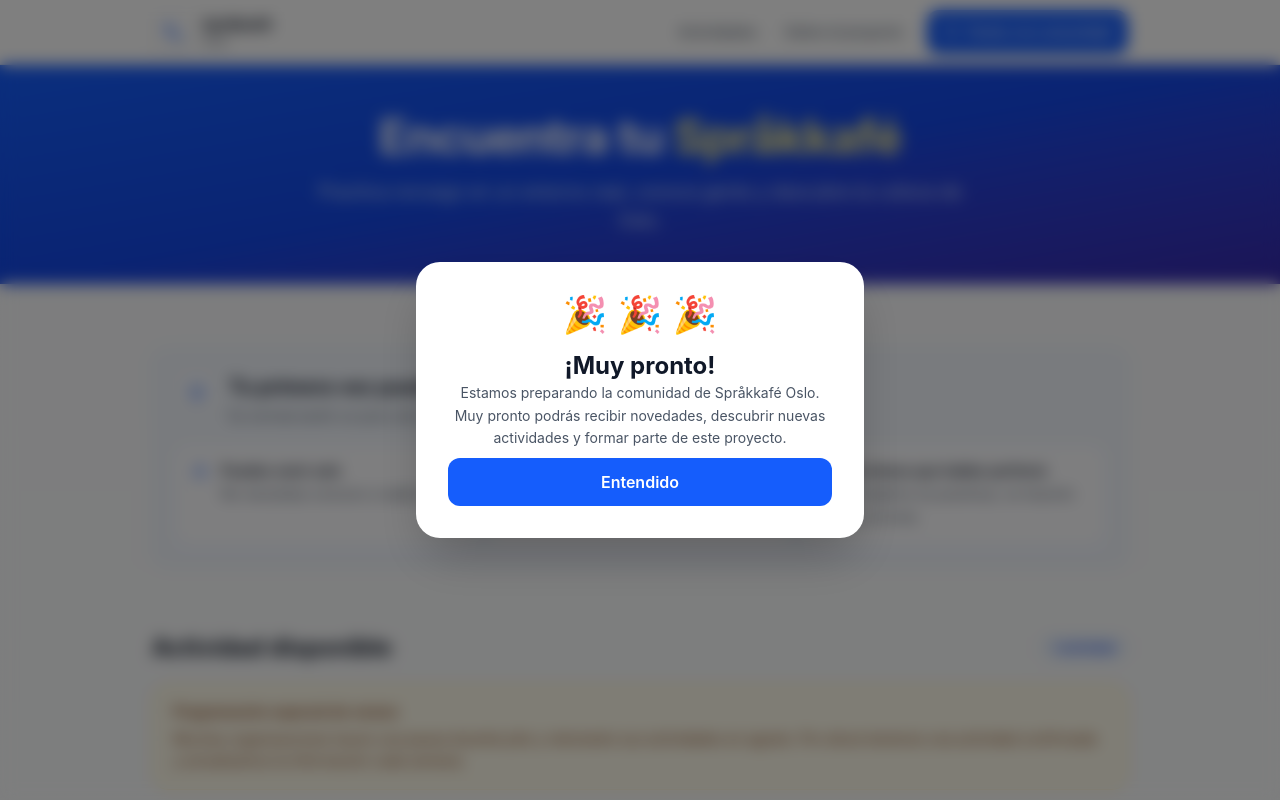
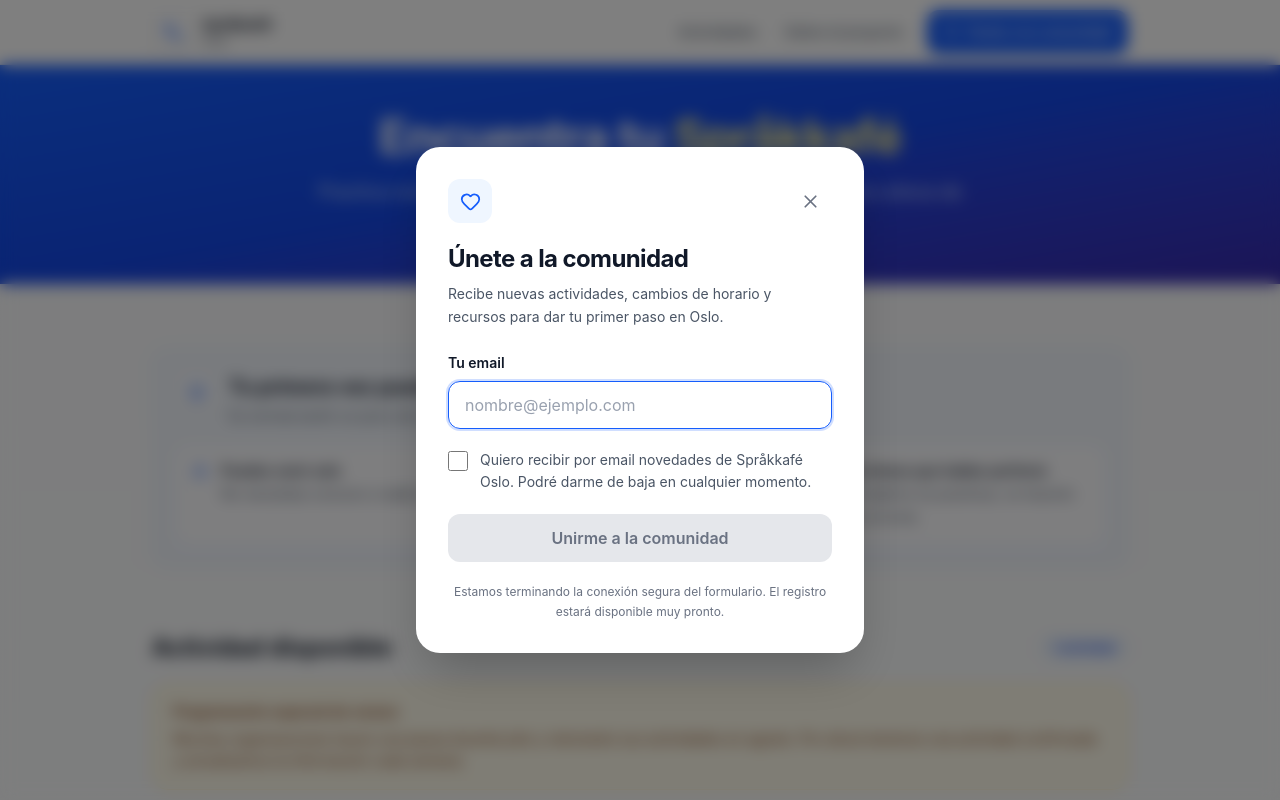
Before and after one commit to DaniBetanD/sprakkafe-oslo, a React (Vite) app: page / in a window 1280 px wide. Both pictures are taken after a click on the button "Únete a la comunidad". Shown: the top 800 px of the page. Built offline with nearby package versions, Linux system fonts and the light colour scheme.

Commit message:
feat: prepare community signup form

```diff
--- /dev/null
+++ b/src/components/CommunitySignupModal.jsx
@@ -0,0 +1,132 @@
+import { useEffect, useRef } from "react";
+import { createPortal } from "react-dom";
+import { Heart, X } from "lucide-react";
+
+export default function CommunitySignupModal({ onClose }) {
+    const dialogRef = useRef(null);
+    const emailRef = useRef(null);
+
+    useEffect(() => {
+        const appRoot = document.getElementById("root");
+        const previousOverflow = document.body.style.overflow;
+        const previousFocus = document.activeElement;
+        appRoot.setAttribute("inert", "");
+        document.body.style.overflow = "hidden";
+        emailRef.current?.focus();
+
+        const handleKeyDown = (event) => {
+            if (event.key === "Escape") {
+                onClose();
+                return;
+            }
+            if (event.key !== "Tab") return;
+
+            const elements = dialogRef.current?.querySelectorAll(
+                'input, button:not([disabled]), [tabindex]:not([tabindex="-1"])',
+            );
+            if (!elements?.length) return;
+            const firstElement = elements[0];
+            const lastElement = elements[elements.length - 1];
+
+            if (event.shiftKey && document.activeElement === firstElement) {
+                event.preventDefault();
+                lastElement.focus();
+            } else if (!event.shiftKey && document.activeElement === lastElement) {
+                event.preventDefault();
+                firstElement.focus();
+            }
+        };
+
+        document.addEventListener("keydown", handleKeyDown);
+        return () => {
+            appRoot.removeAttribute("inert");
+            document.body.style.overflow = previousOverflow;
+            document.removeEventListener("keydown", handleKeyDown);
+            previousFocus?.focus();
+        };
+    }, [onClose]);
+
+    return createPortal(
+        <div
+            className="fixed inset-0 z-50 flex items-end justify-center bg-black/50 p-0 backdrop-blur-sm sm:items-center sm:p-4"
+            role="presentation"
+            onMouseDown={(event) => {
+                if (event.target === event.currentTarget) onClose();
+            }}
+        >
+            <div
+                ref={dialogRef}
+                role="dialog"
+                aria-modal="true"
+                aria-labelledby="community-modal-title"
+                aria-describedby="community-modal-description community-form-status"
+                className="max-h-[92vh] w-full max-w-md overflow-y-auto rounded-t-3xl bg-white p-6 shadow-2xl sm:rounded-3xl sm:p-8"
+            >
+                <div className="mb-5 flex items-start justify-between gap-4">
+                    <div className="flex h-11 w-11 shrink-0 items-center justify-center rounded-xl bg-blue-50 text-blue-600" aria-hidden="true">
+                        <Heart size={21} />
+                    </div>
+                    <button
+                        type="button"
+                        onClick={onClose}
+                        className="flex h-11 w-11 shrink-0 items-center justify-center rounded-lg text-gray-500 transition hover:bg-gray-100 hover:text-gray-900 focus-visible:outline-none focus-visible:ring-2 focus-visible:ring-blue-600"
+                        aria-label="Cerrar formulario"
+                    >
+                        <X size={21} />
+                    </button>
+                </div>
+
+                <h2 id="community-modal-title" className="text-2xl font-bold tracking-tight text-gray-900">
+                    Únete a la comunidad
+                </h2>
+                <p id="community-modal-description" className="mt-2 text-sm leading-relaxed text-gray-600">
+                    Recibe nuevas actividades, cambios de horario y recursos para dar tu primer paso en Oslo.
+                </p>
+
+                <form className="mt-6 space-y-5" onSubmit={(event) => event.preventDefault()}>
+                    <div>
+                        <label htmlFor="community-email" className="mb-2 block text-sm font-semibold text-gray-900">
+                            Tu email
+                        </label>
+                        <input
+                            ref={emailRef}
+                            id="community-email"
+                            name="email"
+                            type="email"
+                            inputMode="email"
+                            autoComplete="email"
+                            required
+                            placeholder="nombre@ejemplo.com"
+                            className="min-h-12 w-full rounded-xl border border-gray-300 px-4 text-base text-gray-900 outline-none transition placeholder:text-gray-400 focus:border-blue-600 focus:ring-2 focus:ring-blue-600/20"
+                        />
+                    </div>
+
+                    <label className="flex cursor-pointer items-start gap-3 text-sm leading-relaxed text-gray-600">
+                        <input
+                            name="consent"
+                            type="checkbox"
+                            required
+                            className="mt-0.5 h-5 w-5 shrink-0 rounded border-gray-300 accent-blue-600"
+                        />
+                        <span>
+                            Quiero recibir por email novedades de Språkkafé Oslo. Podré darme de baja en cualquier momento.
+                        </span>
+                    </label>
+
+                    <button
+                        type="submit"
+                        disabled
+                        aria-describedby="community-form-status"
+                        className="min-h-12 w-full cursor-not-allowed rounded-xl bg-gray-200 px-6 font-semibold text-gray-500"
+                    >
+                        Unirme a la comunidad
+                    </button>
+                    <p id="community-form-status" className="text-center text-xs leading-relaxed text-gray-500">
+                        Estamos terminando la conexión segura del formulario. El registro estará disponible muy pronto.
+                    </p>
+                </form>
+            </div>
+        </div>,
+        document.body,
+    );
+}
--- a/src/components/Header.jsx
+++ b/src/components/Header.jsx
@@ -2,13 +2,12 @@ import { useEffect, useRef, useState } from "react";
 import { Link, useLocation, useNavigate } from "react-router-dom";
 import { CalendarDays, Heart, House, Info, Languages, Menu, X } from "lucide-react";
 import { scrollToId } from "../utils/scrollTo";
+import CommunitySignupModal from "./CommunitySignupModal";
 
 export default function Header() {
     const [isMenuOpen, setIsMenuOpen] = useState(false);
     const [showModal, setShowModal] = useState(false);
-    const modalCloseRef = useRef(null);
     const menuButtonRef = useRef(null);
-    const previousFocusRef = useRef(null);
     const location = useLocation();
     const navigate = useNavigate();
 
@@ -27,23 +26,6 @@ export default function Header() {
         document.addEventListener("keydown", handleKeyDown);
         return () => document.removeEventListener("keydown", handleKeyDown);
     }, [isMenuOpen]);
-
-    useEffect(() => {
-        if (!showModal) return undefined;
-
-        previousFocusRef.current = document.activeElement;
-        modalCloseRef.current?.focus();
-
-        const handleKeyDown = (event) => {
-            if (event.key === "Escape") setShowModal(false);
-        };
-
-        document.addEventListener("keydown", handleKeyDown);
-        return () => {
-            document.removeEventListener("keydown", handleKeyDown);
-            previousFocusRef.current?.focus();
-        };
-    }, [showModal]);
 
     function handleNavClick(e, id) {
         e.preventDefault();
@@ -159,34 +141,7 @@ export default function Header() {
 
             </header>
 
-            {/* Modal Global "Muy pronto" */}
-            {showModal && (
-                <div className="fixed inset-0 z-50 flex items-center justify-center p-4 bg-black/50 backdrop-blur-sm" role="presentation">
-                    <div
-                        role="dialog"
-                        aria-modal="true"
-                        aria-labelledby="community-modal-title"
-                        aria-describedby="community-modal-description"
-                        className="bg-white rounded-3xl shadow-2xl p-8 max-w-md w-full text-center space-y-4 animate-fade-in"
-                        onKeyDown={(event) => {
-                            if (event.key === "Tab") {
-                                event.preventDefault();
-                                modalCloseRef.current?.focus();
-                            }
-                        }}
-                    >
-                        <div className="text-4xl" aria-hidden="true">🎉 🎉 🎉</div>
-                        <h3 id="community-modal-title" className="text-2xl font-bold text-gray-900">¡Muy pronto!</h3>
-                        <p id="community-modal-description" className="text-gray-600 text-sm leading-relaxed">
-                            Estamos preparando la comunidad de Språkkafé Oslo. Muy pronto podrás recibir novedades, descubrir nuevas actividades y formar parte de este proyecto.
-                        </p>
-                        <button ref={modalCloseRef} onClick={() => setShowModal(false)}
-                            className="mt-2 w-full rounded-xl bg-blue-600 px-6 py-3 font-semibold text-white hover:bg-blue-700 transition cursor-pointer">
-                            Entendido
-                        </button>
-                    </div>
-                </div>
-            )}
+            {showModal && <CommunitySignupModal onClose={() => setShowModal(false)} />}
         </>
     );
 }
```
